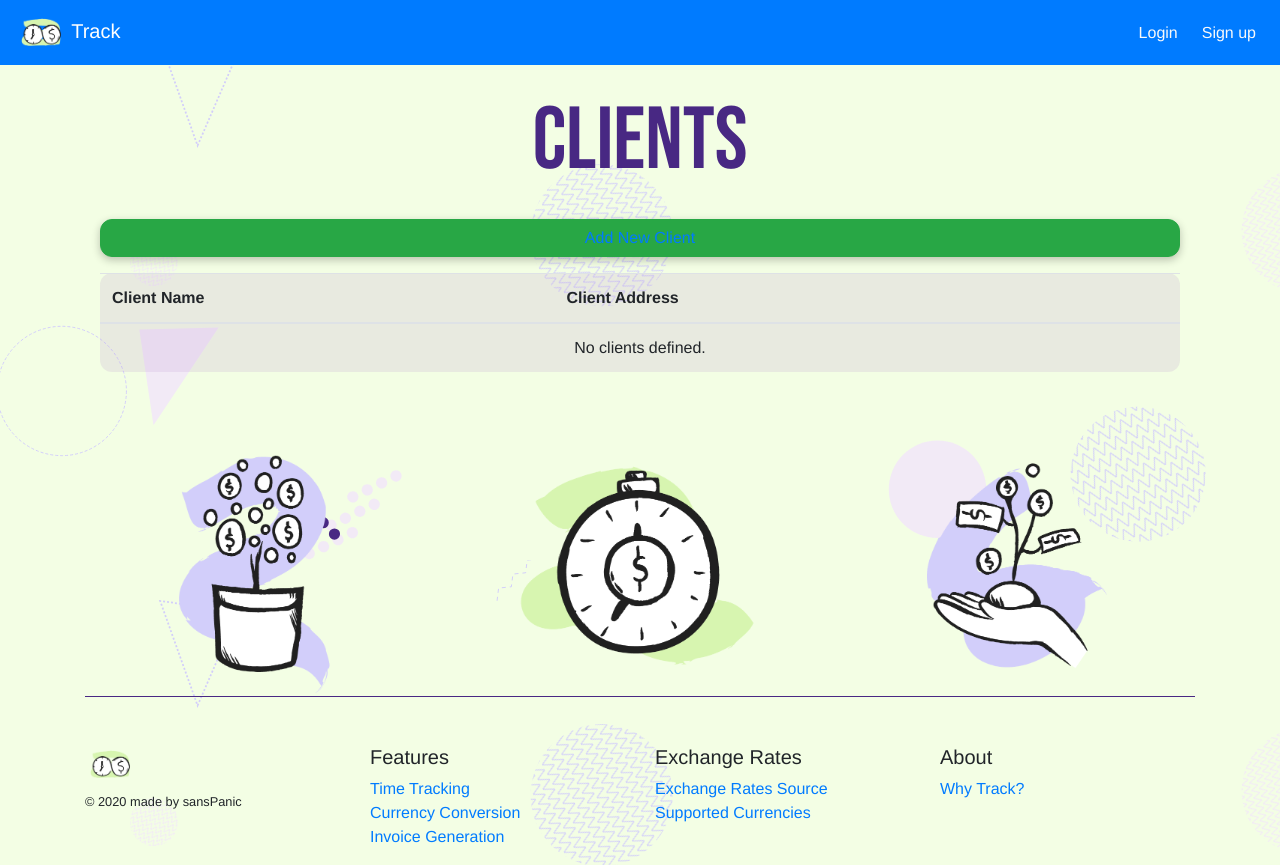
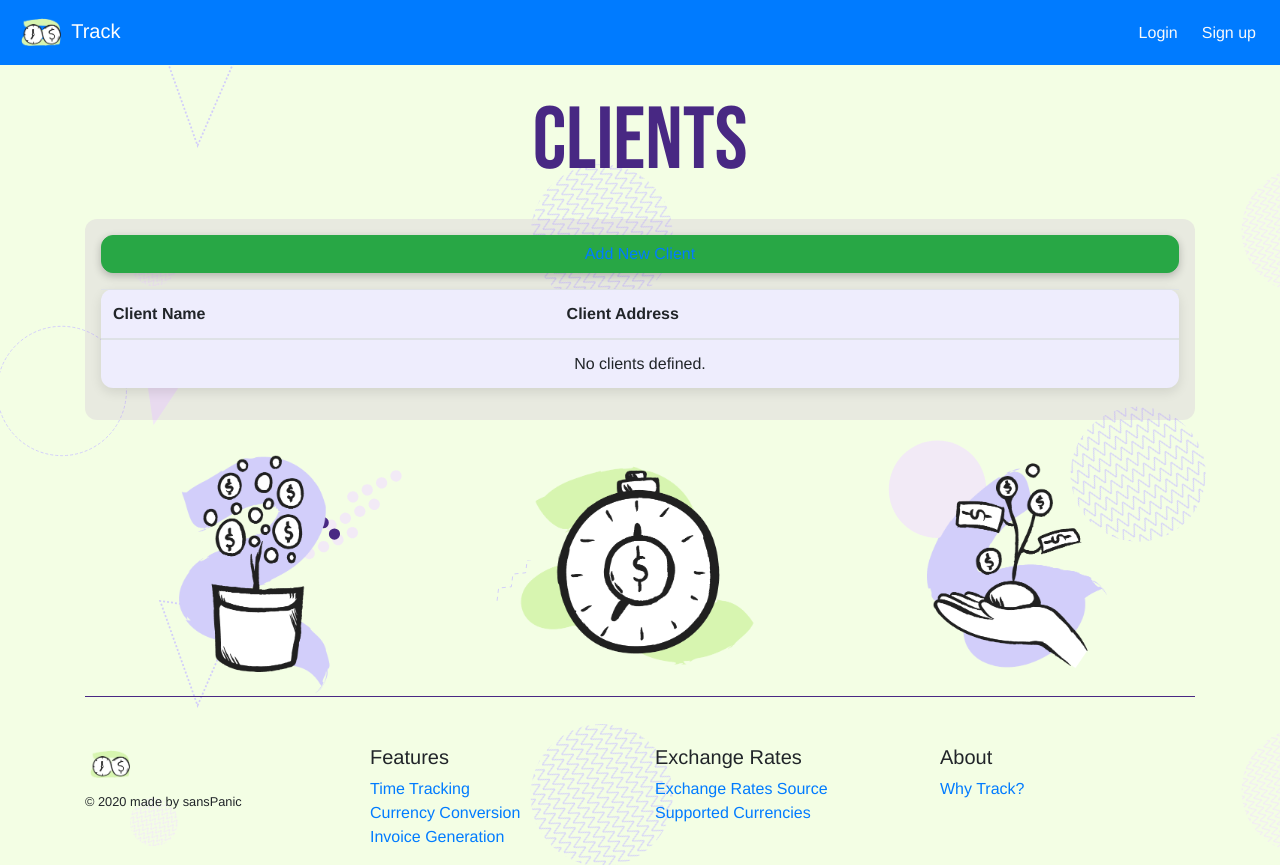
Before and after one commit to sanspanic/Track, a Flask app: template templates/user/clients.html in a window 1280 px wide. Run offline with Flask 2, Linux system fonts and the light colour scheme; the template is opened without the code that fills it, so the values that code supplies are empty; parts of the project's set-up code (start-up, migrations or seed data) failed here and were passed over; some libraries are stand-ins or nearby versions.

Commit message:
add table wrappers

```diff
--- a/static/css/custom.css
+++ b/static/css/custom.css
@@ -1,5 +1,10 @@
 h1 {
     font-family: 'Bebas Neue', cursive;
+}
+
+body {
+    font-family: 'Roboto', sans-serif;
+    font-weight: 300;
 }
 
 #alert.alert-success {
--- a/templates/user/clients.html
+++ b/templates/user/clients.html
@@ -10,13 +10,13 @@
 
     <h1 class='display-2 text-center mb-4 mt-4'>Clients</h1>
 
-    <div id='clients-container' class="container">
+    <div id='clients-container' class="container form-style py-3 px-3">
     <a href='/{{user.username}}/client/new' class='btn btn-success btn-block mb-3 text-primary'><i class="ph-user-circle-plus ph-lg"></i> Add New Client</a>
 
       <div class="alert-container">
 
 
-    <table class="table form-style table-hover">
+    <table class="table table-wrapper table-hover">
         <thead>
           <tr>
             <th scope="col">Client Name</th>
--- a/templates/user/invoices.html
+++ b/templates/user/invoices.html
@@ -12,6 +12,7 @@
 
 <h1 class='display-2 text-center mt-4 mb-4'>Invoices</h1>
 
+<div class="form-style px-3 py-3">
 <div class="dropdown create">
   <button class="btn btn-success dropdown-toggle btn-block text-primary mb-3 shadow" type="button" id="dropdownMenuButton" data-toggle="dropdown" aria-haspopup="true" aria-expanded="false">
     <i class="ph-file-plus ph-lg"></i> Create new invoice
@@ -24,7 +25,7 @@
 </div>
 
 <div class="alert-container">
-    <table class="table table-hover form-style">
+    <table class="table table-hover table-wrapper">
         <thead>
           <tr>
             <th scope="col">Date</th>
@@ -73,7 +74,7 @@
         </tbody>
       </table>
     </div>
-
+  </div>
 {% endblock %}
 
 {% block footer %}
```
Also changed, not shown: templates/project/track.html (+6 -2 lines), templates/user/homepage.html (+5 -2 lines).
